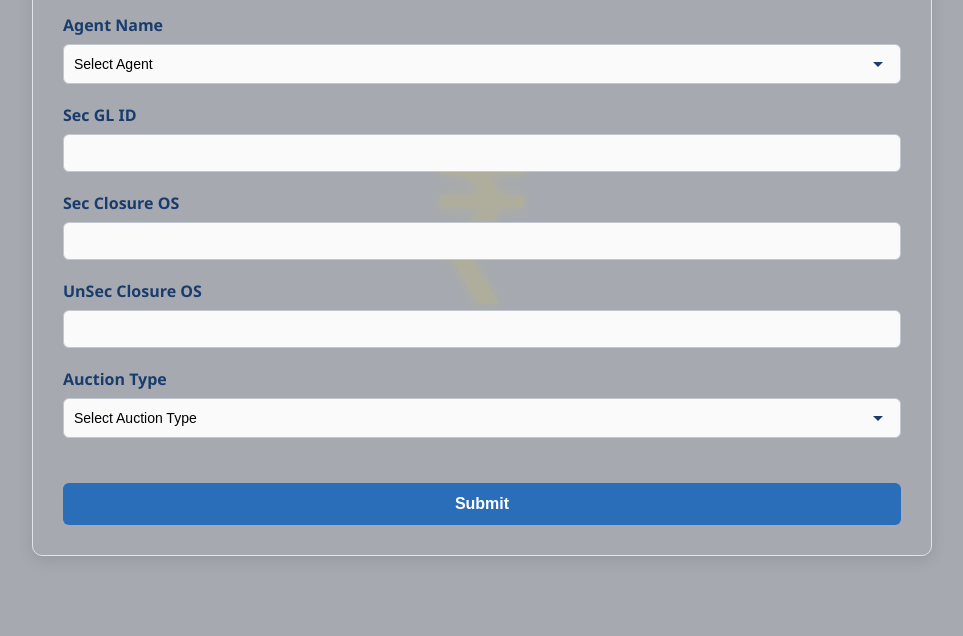
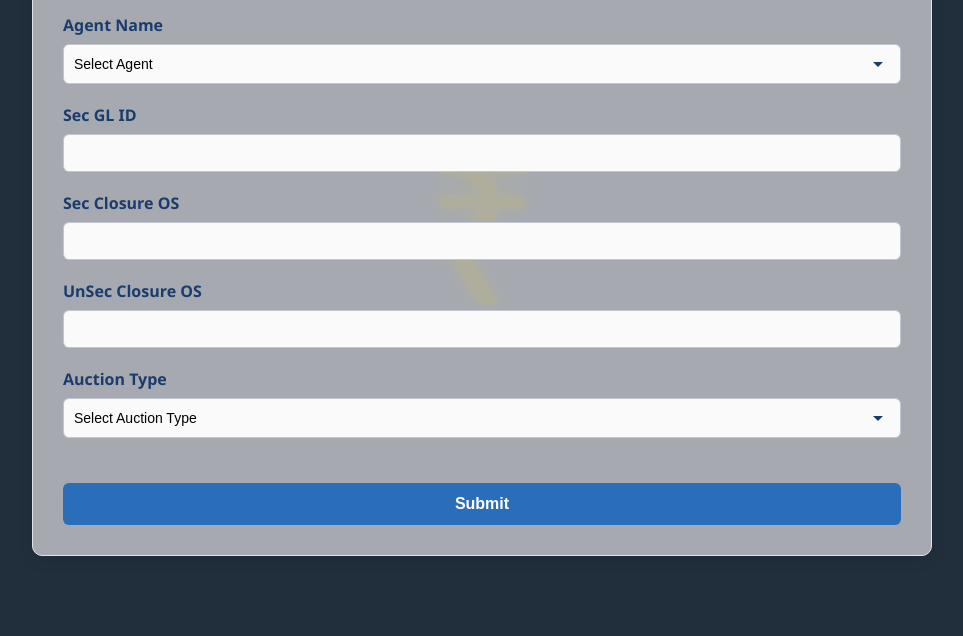
Before and after one commit to RupeekAuctionTeam/test, a plain HTML site: page index.html in a window 1280 px wide. Shown: the part 164-800 px from the top of the page, without its empty margins (158-1121 px from the left). Drawn offline with Linux system fonts and the light colour scheme.

Commit message:
index.html

```diff
--- a/index.html
+++ b/index.html
@@ -10,7 +10,7 @@
             max-width: 900px;
             margin: 30px auto;
             padding: 30px;
-            background-color: #a6aab0;
+            background-color: #212f3d;
             color: #333;
         }
 
```
